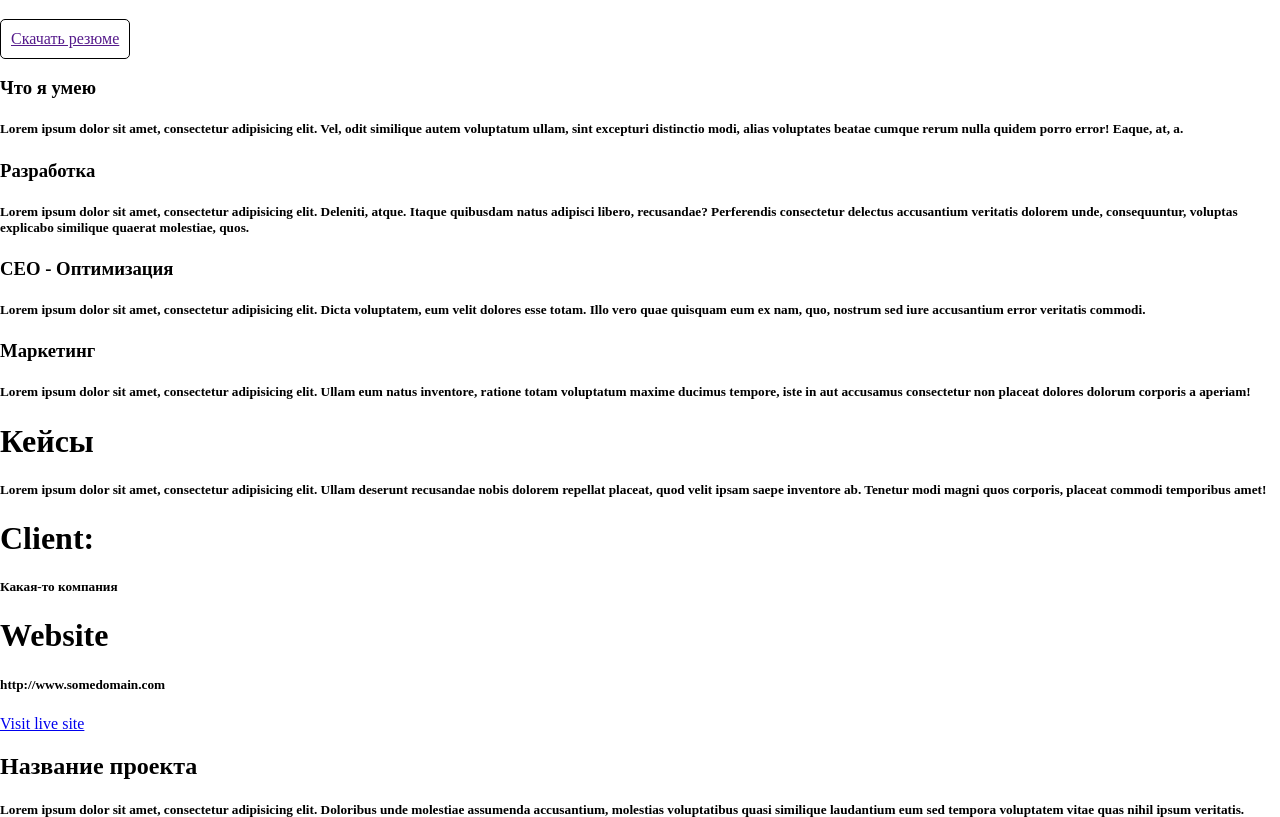
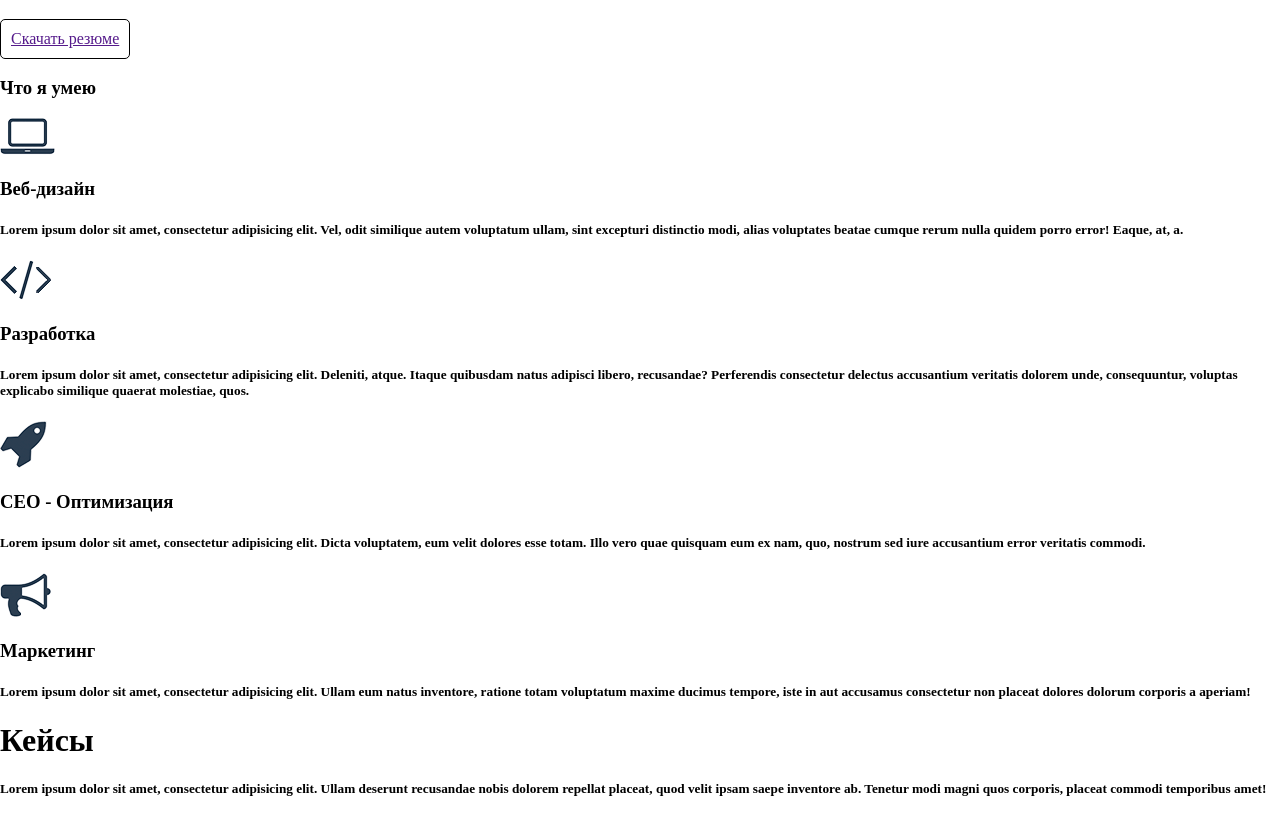
Before and after one commit to MarinaK19/Marinak19.github.io, a plain HTML site: page src/index.html in a window 1280 px wide. Shown: the part 495-1312 px from the top of the page. Drawn offline with Linux system fonts and the light colour scheme.

Commit message:
Add files via upload

```diff
--- a/src/index.html
+++ b/src/index.html
@@ -21,13 +21,14 @@
         </nav>
     </header>
 
-      <div class="main"><div class="title__container">
+      <div class="main"></div> <div class="title__container"></div>
           <h1>Привет <br> Я Андрей Браун</h1>
           <h4> Фулл стек веб-разработчик</h4>
           <input type="sibmit" value="Обо мне">
           <input type="sibmit" value="Мои работы">
       <div class="main"><div class="title__container">
-      <h1>Обо мне</h1>
+
+       <h1>Обо мне</h1>
 
       <h4>Lorem ipsum dolor sit amet, consectetur adipisicing elit. Temporibus atque soluta neque quos doloribus, sequi ipsam nostrum sint repudiandae, nihil minima. Placeat perferendis dolore vitae veritatis, provident nesciunt dolores nihil?</h4>
 
@@ -35,14 +36,18 @@
       <a href="" class="btn" download="">Скачать резюме</a>
 
       </div></div>
-</body>
 
 <h3>Что я умею</h3>
+<img src="img/nout.png" alt="">
+<h3>Веб-дизайн</h3>
 <h5>Lorem ipsum dolor sit amet, consectetur adipisicing elit. Vel, odit similique autem voluptatum ullam, sint excepturi distinctio modi, alias voluptates beatae cumque rerum nulla quidem porro error! Eaque, at, a.</h5>
+<img src="img/znak.png" alt="">
 <h3>Разработка</h3>
 <h5>Lorem ipsum dolor sit amet, consectetur adipisicing elit. Deleniti, atque. Itaque quibusdam natus adipisci libero, recusandae? Perferendis consectetur delectus accusantium veritatis dolorem unde, consequuntur, voluptas explicabo similique quaerat molestiae, quos.</h5>
+<img src="img/raketa.png" alt="">
 <h3>CEO - Оптимизация</h3>
 <h5>Lorem ipsum dolor sit amet, consectetur adipisicing elit. Dicta voluptatem, eum velit dolores esse totam. Illo vero quae quisquam eum ex nam, quo, nostrum sed iure accusantium error veritatis commodi.</h5>
+<img src="img/gramofon.png" alt="">
 <h3>Маркетинг</h3>
 <h5>Lorem ipsum dolor sit amet, consectetur adipisicing elit. Ullam eum natus inventore, ratione totam voluptatum maxime ducimus tempore, iste in aut accusamus consectetur non placeat dolores dolorum corporis a aperiam!</h5>
 
@@ -98,4 +103,5 @@
 <input type="sibmit" value="Email">
 <input type="sibmit" value="Сообщение">
 <br><a href="" class="btn" download="">Отправить</a>
+</body>
 </html>
```
Also changed, not shown: src/img/gramofon.png (added), src/img/nout.png (added), src/img/raketa.png (added), src/img/znak.png (added).
